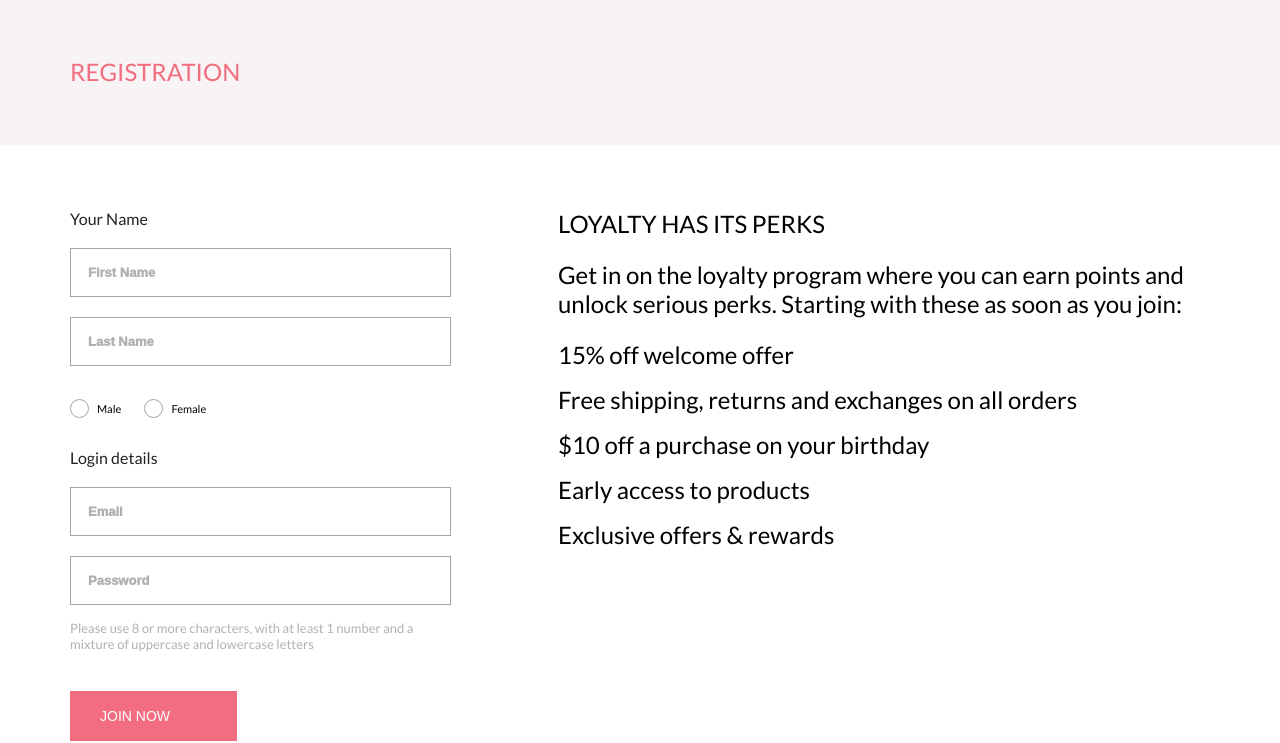
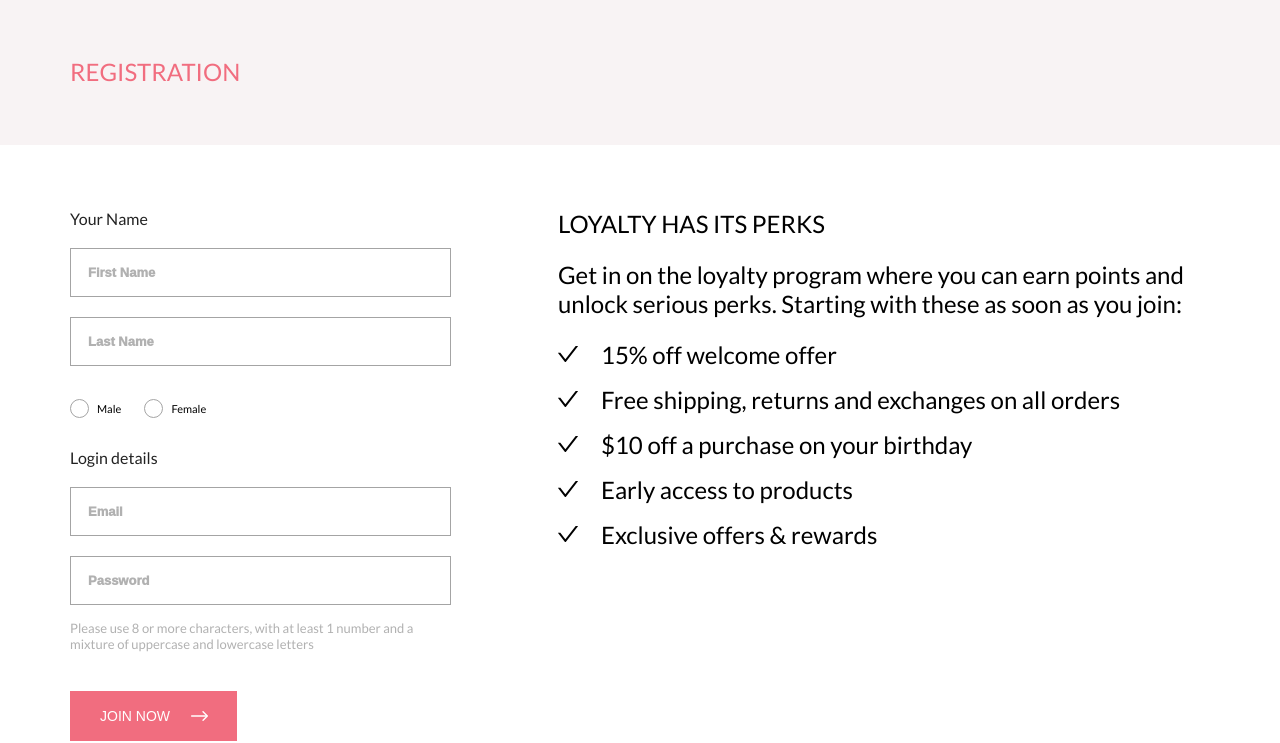
Before and after one commit to antonabaltusov/shop, a plain HTML site: page registration.html in a window 1280 px wide. Shown: the part 78-821 px from the top of the page. Drawn offline with Linux system fonts and the light colour scheme.

Commit message:
псевдоэлементы

```diff
--- a/css/registration_style.css
+++ b/css/registration_style.css
@@ -125,12 +125,12 @@ legend {
 
 .registration-submit:after {
     content: '';
+    width: 17px;
+    height: 10px;
     background-image: url('../img/icon-button.svg');
     position: absolute;
-    position: unset;
     right: 29px;
-    width: 17px;
-    height: 10px;
+    top: 20px;
 }
 
 .registration__privilege {
@@ -160,10 +160,15 @@ legend {
     line-height: 29px;
     color: #000000;
     margin-bottom: 16px;
+    margin-left: 43px;
     position: relative;
 }
 .privilege__item:before {
-    background-image: url('../img/ok.png');
+    content: '';
+    width: 20px;
+    height: 16px;
+    background-image: url('../img/ok.svg');
     position: absolute;
-    right: -43px;
+    left: -43px;
+    top: 6px;
 }
```
Also changed, not shown: img/ok.png (deleted), img/ok.svg (added).
